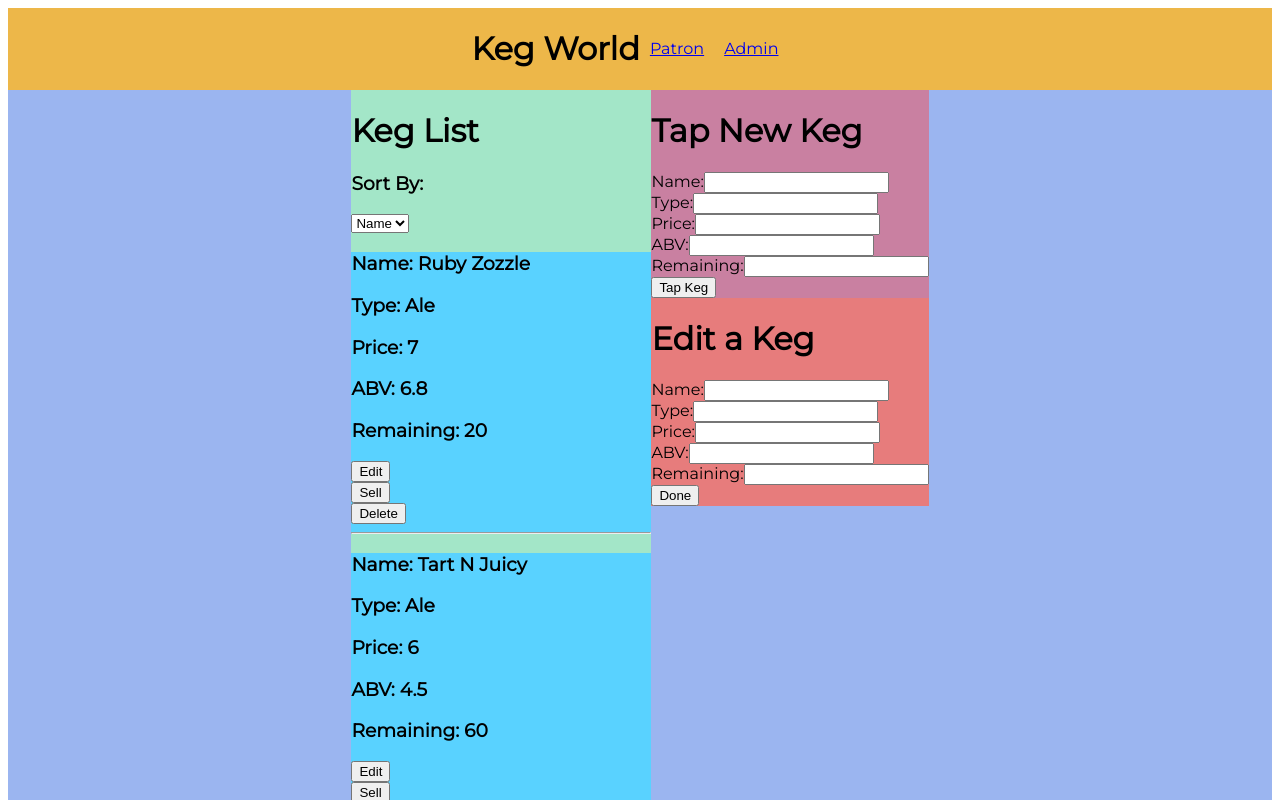
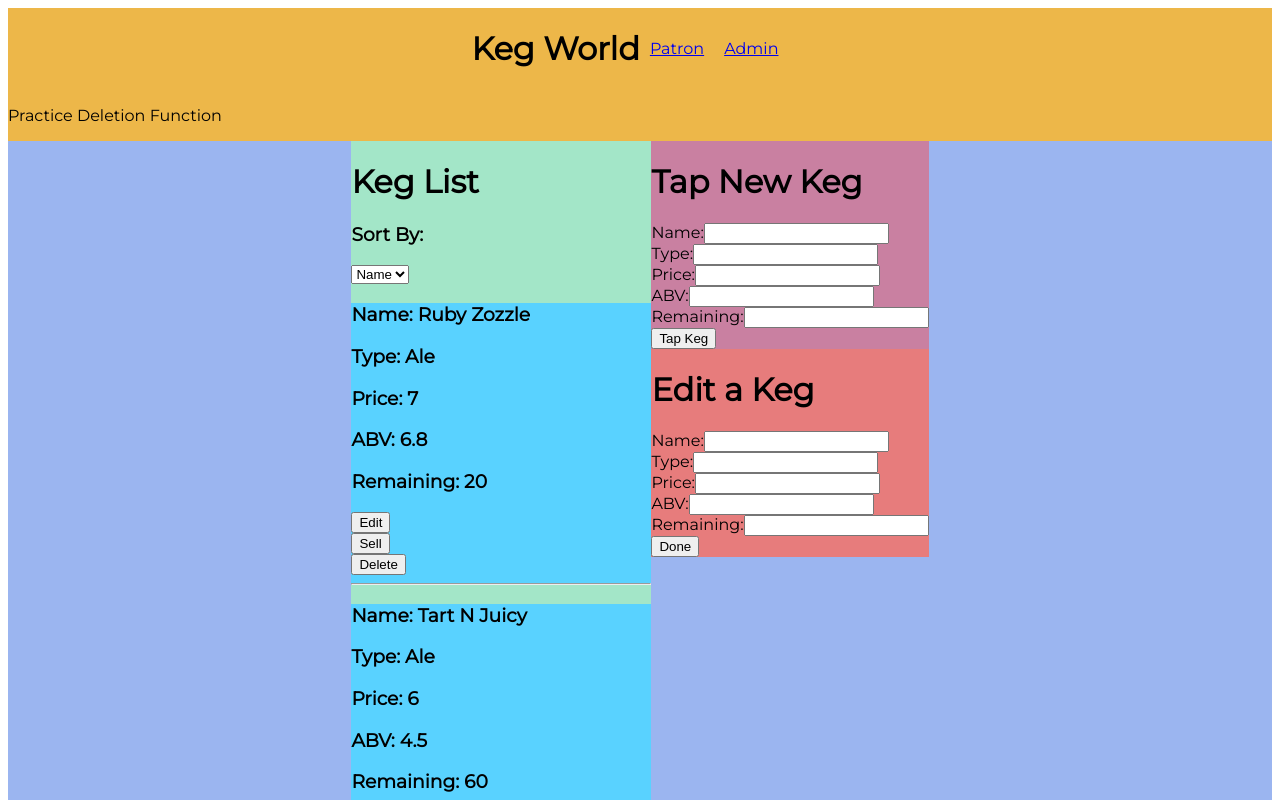
Before and after one commit to amcgladd/react-taproom, a React app: page /#/adminview in a window 1280 px wide. Shown: the top 800 px of the page. Built offline with nearby package versions, Linux system fonts and the light colour scheme.

Commit message:
initialize handleDeleteKegSubmission method

```diff
--- a/src/components/AdminView.jsx
+++ b/src/components/AdminView.jsx
@@ -32,7 +32,8 @@ function AdminView(props){
 
 AdminView.propTypes = {
   kegList: PropTypes.array,
-  currentRouterPath: PropTypes.string.isRequired
+  currentRouterPath: PropTypes.string.isRequired,
+  onTapKegSubmission: PropTypes.func
 };
 
 export default AdminView;
--- a/src/components/App.jsx
+++ b/src/components/App.jsx
@@ -65,6 +65,10 @@ class App extends React.Component {
     this.setState({masterKegList: newMasterKegList});
   }
 
+  handleDeleteKegSubmission(){
+    console.log('hey, delete button works')
+  }
+
   render(){
     return (
       <div>
@@ -75,6 +79,7 @@ class App extends React.Component {
           }
         `}</style>
         <Header/>
+        <p onClick={this.handleDeleteKegSubmission}>Practice Deletion Function</p>
         <Switch>
           <Route exact path='/' render={()=><PatronView kegList={this.state.masterKegList}/>} />
           <Route path='/adminview' render={(props)=><AdminView kegList={this.state.masterKegList} currentRouterPath={props.location.pathname}
```
Also changed, not shown: 1 other file (tests, documents, lock files or other folders).
